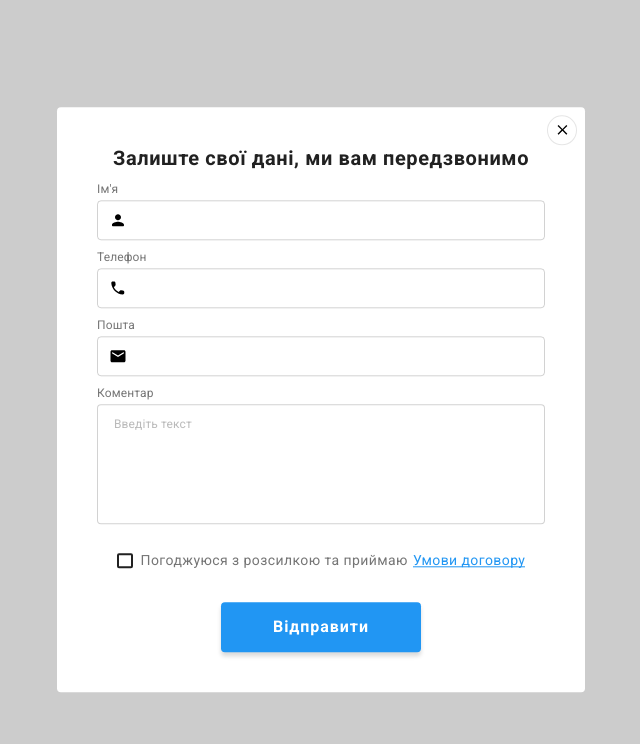
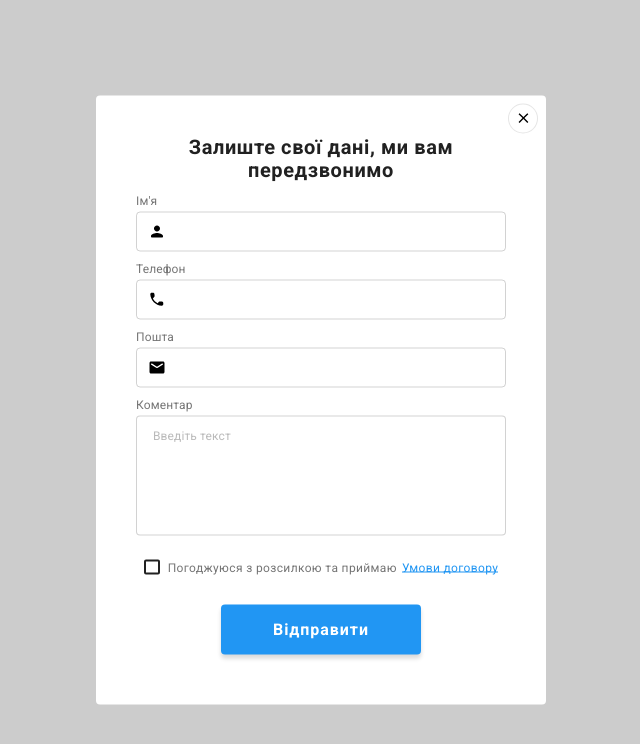
Before and after one commit to LysovMaxim/goit-markup-hw-08, a plain HTML site: page index.html in a window 1280 px wide. Shown: the whole page, without its empty margins (319-959 px from the left). Drawn offline with nearby package versions, Linux system fonts and the light colour scheme.

Commit message:
Адаптував модалку під мобільний телефон

```diff
--- a/sass/modal/_checkbox.scss
+++ b/sass/modal/_checkbox.scss
@@ -12,8 +12,8 @@
 }
 
 .checkbox-text {
-  font-size: 14px;
-  line-height: 24px;
+  font-size: 12px;
+  line-height: 14px;
   letter-spacing: 0.03em;
   color: #757575;
 
@@ -42,8 +42,8 @@
 }
 
 .checkbox-link {
-  font-size: 14px;
-  line-height: 24px;
+  font-size: 12px;
+  line-height: 14px;
   letter-spacing: 0.03em;
   text-decoration-line: underline;
   color: #2196f3;
@@ -56,7 +56,7 @@
 
     position: absolute;
     left: 0px;
-    bottom: 5.7px;
+    bottom: 2px;
 
     display: block;
     width: 100%;
--- a/sass/modal/_mainmodal.scss
+++ b/sass/modal/_mainmodal.scss
@@ -1,10 +1,9 @@
 .modal {
   position: absolute;
-
   padding: 40px;
-
-  width: 528px;
-  min-height: 581px;
+  max-width: 450px;
+  min-height: 609px;
+  width: 100%;
   background-color: #ffffff;
   border-radius: 4px;
   top: 50%;
@@ -131,6 +130,7 @@
 }
 
 .comment {
+  width: 100%;
   margin-top: 4px;
   padding-top: 12px;
   padding-right: 16px;
--- a/sass/modal/_submitbtn.scss
+++ b/sass/modal/_submitbtn.scss
@@ -2,7 +2,8 @@
   display: block;
   margin: 0 auto;
   margin-top: 30px;
-  width: 200px;
+  max-width: 200px;
+  width: 100%;
   height: 50px;
   background-color: #2196f3;
   color: #ffffff;
```
Also changed, not shown: css/main.css, css/main.min.css, 2 other files.
